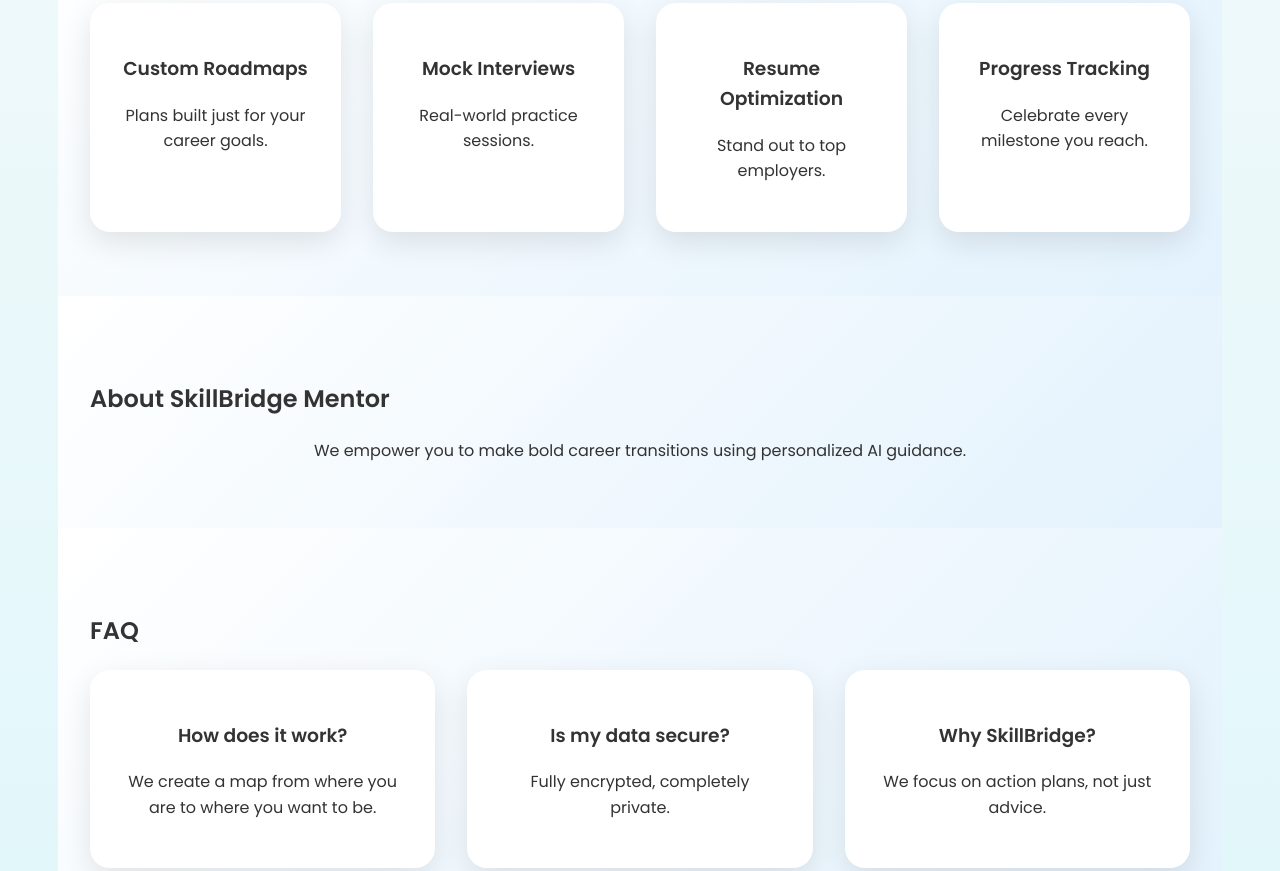
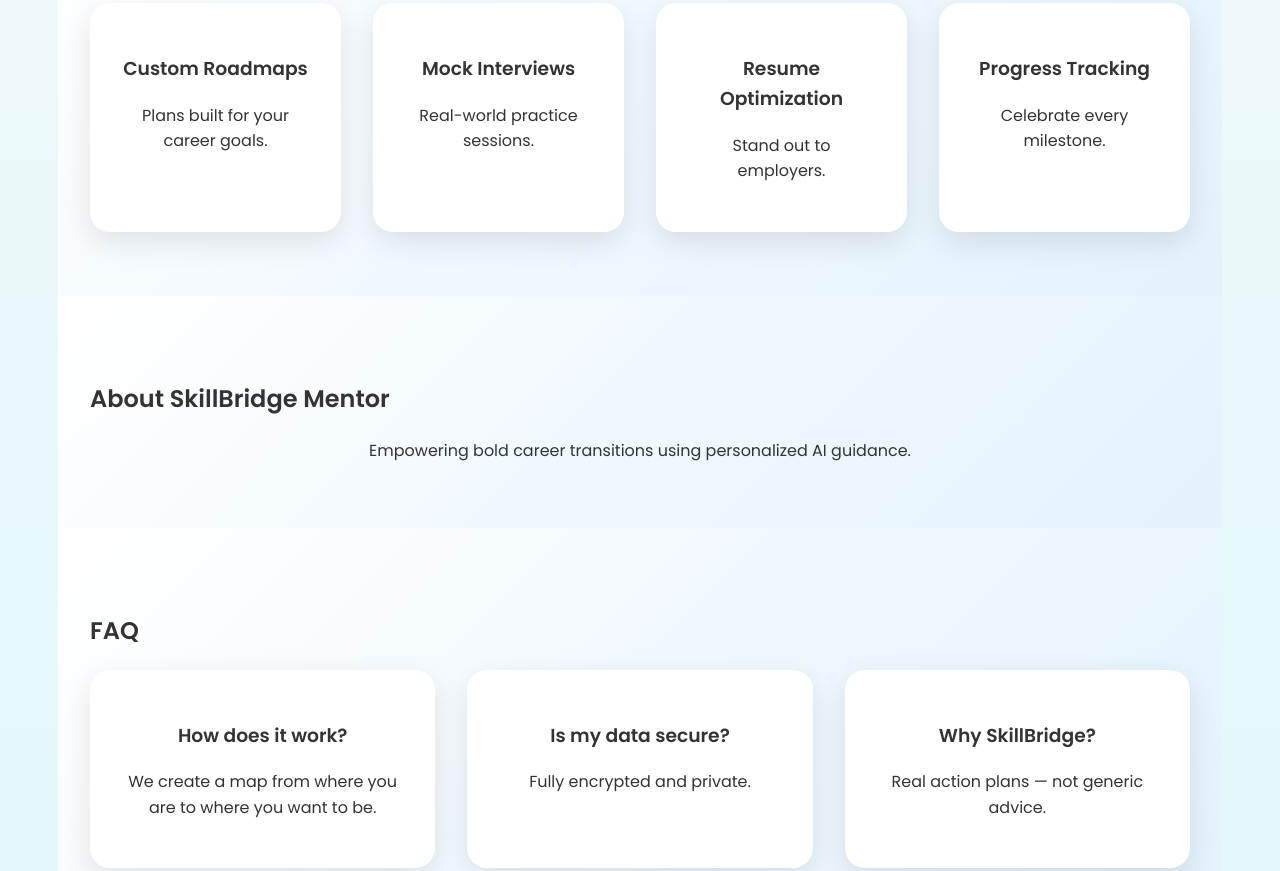
Before and after one commit to jimspi/skillbridge_mentor, a plain HTML site: page index.html in a window 1280 px wide. Shown: the part 852-1723 px from the top of the page. Drawn offline with Linux system fonts and the light colour scheme.

Commit message:
Update index.html

```diff
--- a/index.html
+++ b/index.html
@@ -44,35 +44,38 @@
     </form>
   </div>
 
-  <div id="step2" class="how-step"></div>
+  <div id="step2" class="how-step">
+    <h3>Step 2: Skill Gap Analysis</h3>
+    <p>Fill out Step 1 to see your customized analysis.</p>
+  </div>
 
   <div id="step3" class="how-step">
     <h3>Step 3: Follow Your Learning Path</h3>
-    <p>Personalized learning modules and mentorship, built for you.</p>
+    <p>Your personalized growth modules and mentorship plan.</p>
   </div>
 </section>
 
 <section id="features-benefits">
   <h2>Features & Benefits</h2>
   <div class="features">
-    <div class="feature"><h3>Custom Roadmaps</h3><p>Plans built just for your career goals.</p></div>
+    <div class="feature"><h3>Custom Roadmaps</h3><p>Plans built for your career goals.</p></div>
     <div class="feature"><h3>Mock Interviews</h3><p>Real-world practice sessions.</p></div>
-    <div class="feature"><h3>Resume Optimization</h3><p>Stand out to top employers.</p></div>
-    <div class="feature"><h3>Progress Tracking</h3><p>Celebrate every milestone you reach.</p></div>
+    <div class="feature"><h3>Resume Optimization</h3><p>Stand out to employers.</p></div>
+    <div class="feature"><h3>Progress Tracking</h3><p>Celebrate every milestone.</p></div>
   </div>
 </section>
 
 <section id="about">
   <h2>About SkillBridge Mentor</h2>
-  <p style="text-align:center;max-width:700px;margin:auto;">We empower you to make bold career transitions using personalized AI guidance.</p>
+  <p style="text-align:center;max-width:700px;margin:auto;">Empowering bold career transitions using personalized AI guidance.</p>
 </section>
 
 <section id="faq">
   <h2>FAQ</h2>
   <div class="features">
     <div class="feature"><h3>How does it work?</h3><p>We create a map from where you are to where you want to be.</p></div>
-    <div class="feature"><h3>Is my data secure?</h3><p>Fully encrypted, completely private.</p></div>
-    <div class="feature"><h3>Why SkillBridge?</h3><p>We focus on action plans, not just advice.</p></div>
+    <div class="feature"><h3>Is my data secure?</h3><p>Fully encrypted and private.</p></div>
+    <div class="feature"><h3>Why SkillBridge?</h3><p>Real action plans — not generic advice.</p></div>
   </div>
 </section>
 
```
